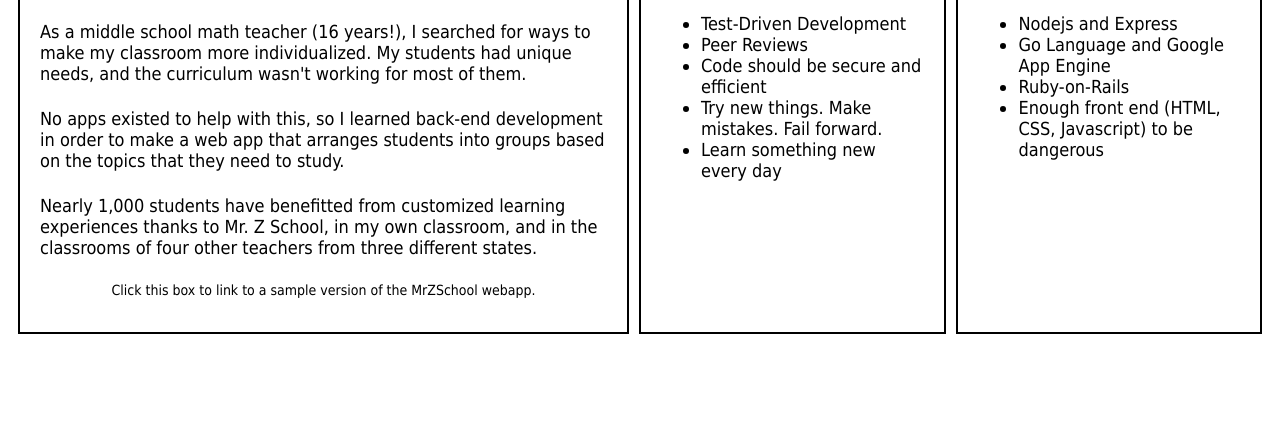
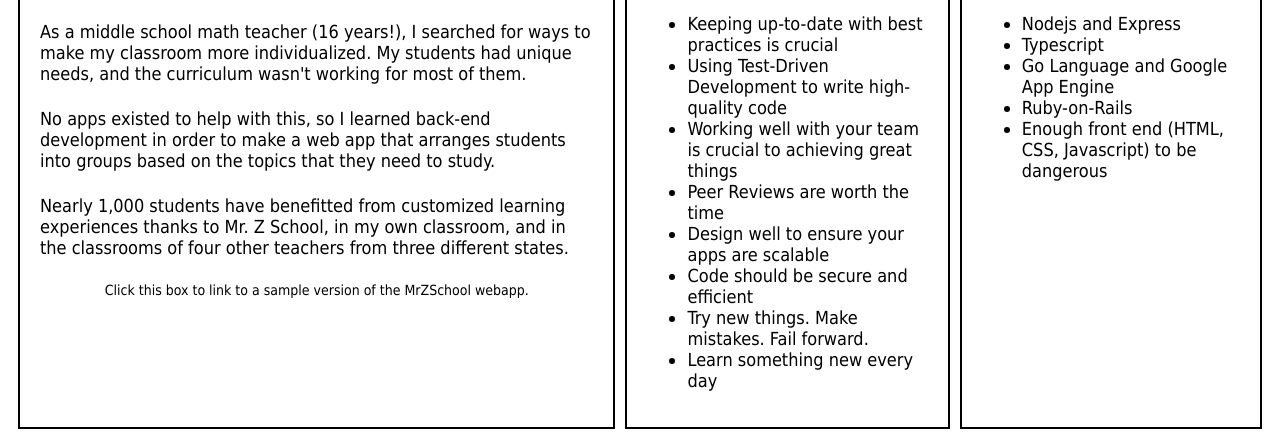
Before and after one commit to zivkovicj/Portfolio, a website: page Public/index.html in a window 1280 px wide. Shown: the part 462-909 px from the top of the page. Before the commit the page ends 814 px from the top, so only its background shows below. Drawn offline with Linux system fonts and the light colour scheme.

Commit message:
Improved Beliefs

```diff
--- a/Public/index.html
+++ b/Public/index.html
@@ -49,8 +49,11 @@
         <h2>Beliefs</h2>
       </div>
       <ul>
-        <li>Test-Driven Development</li>
-        <li>Peer Reviews</li>
+        <li>Keeping up-to-date with best practices is crucial</li>
+        <li>Using Test-Driven Development to write high-quality code</li>
+        <li>Working well with your team is crucial to achieving great things</li>
+        <li>Peer Reviews are worth the time</li>
+        <li>Design well to ensure your apps are scalable</li>
         <li>Code should be secure and efficient</li>
         <li>Try new things. Make mistakes. Fail forward.</li>
         <li>Learn something new every day</li>
@@ -65,6 +68,7 @@
       </div>
       <ul>
         <li>Nodejs and Express</li>
+        <li>Typescript</li>
         <li>Go Language and Google App Engine</li>
         <li>Ruby-on-Rails</li>
         <li>Enough front end (HTML, CSS, Javascript) to be dangerous</li>
```
Also changed, not shown: kanban.txt (+23 -0 lines).
